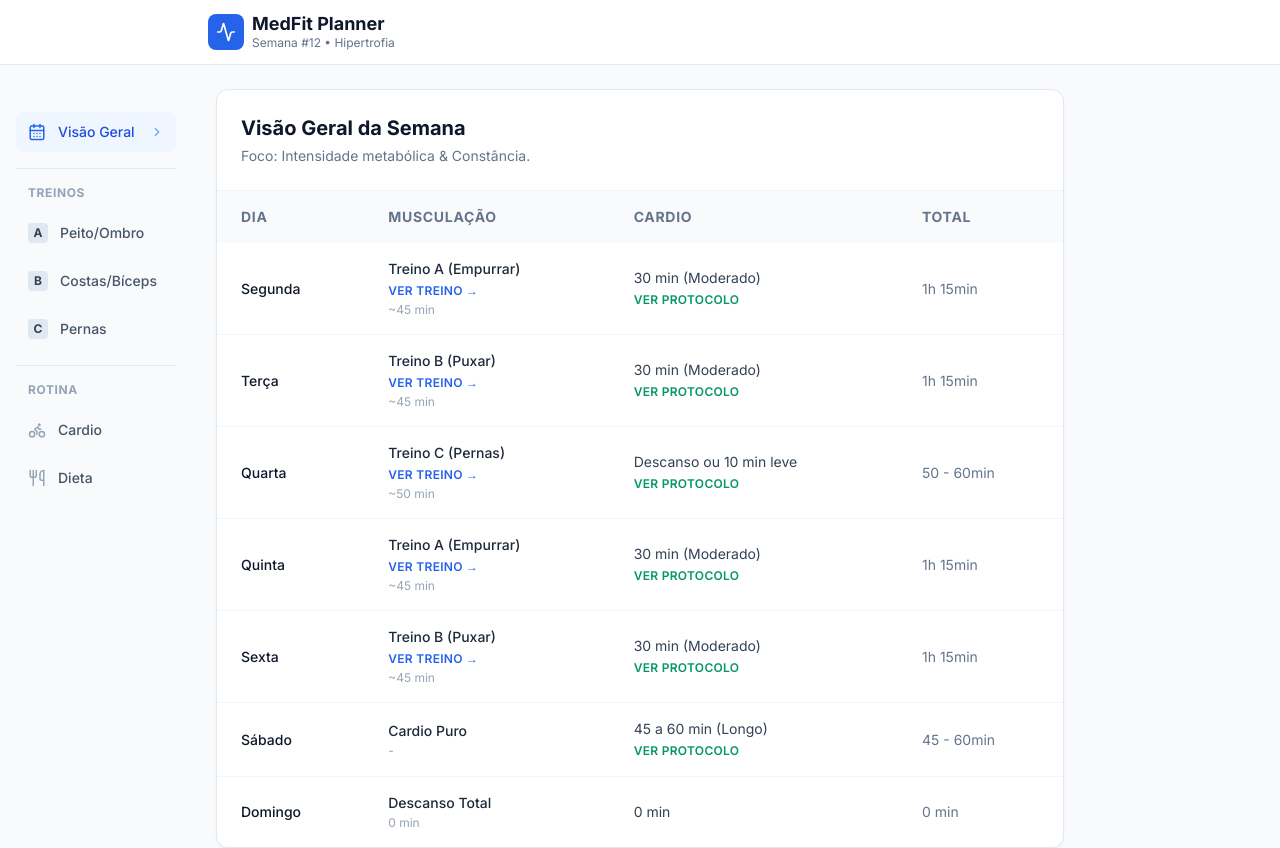
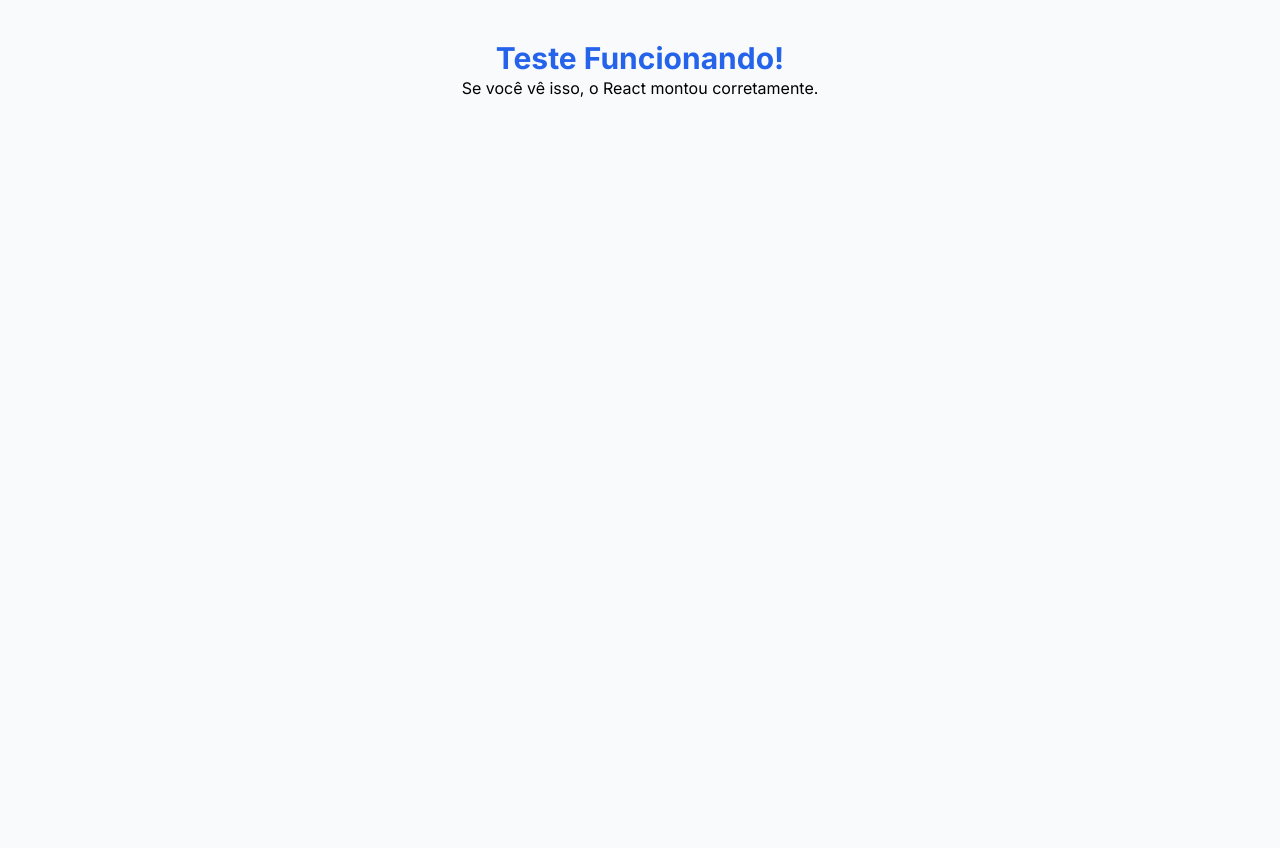
Before and after one commit to brostelDrgnr/acad, a React (Vite) app: page / in a window 1280 px wide. Shown: the top 848 px of the page. After the commit the page ends 800 px from the top, so only its background shows below. Built offline with nearby package versions, Linux system fonts and the light colour scheme.

Commit message:
Update App.tsx

```diff
--- a/App.tsx
+++ b/App.tsx
@@ -1,220 +1,12 @@
-import React, { useEffect, useState } from 'react';
-import { HashRouter, Routes, Route, Link, useLocation } from 'react-router-dom';
-import { WORKOUTS } from './constants';
-import WeeklyOverview from './components/WeeklyOverview';
-import WorkoutCard from './components/WorkoutCard';
-import CardioGuide from './components/CardioGuide';
-import DietGuide from './components/DietGuide';
-import { CalendarDays, Dumbbell, Bike, ChevronRight, Activity, Utensils, X } from 'lucide-react';
+import React from 'react';
 
-const ScrollToTop = () => {
-  const { pathname } = useLocation();
-
-  useEffect(() => {
-    window.scrollTo(0, 0);
-  }, [pathname]);
-
-  return null;
-};
-
-const AppContent: React.FC = () => {
-  const location = useLocation();
-  const currentPath = location.pathname;
-  const [isWorkoutMenuOpen, setIsWorkoutMenuOpen] = useState(false);
-
-  // Close menu when navigating
-  useEffect(() => {
-    setIsWorkoutMenuOpen(false);
-  }, [location.pathname]);
-
-  const isActive = (path: string) => {
-    return currentPath === path;
-  };
-
-  const isWorkoutActive = currentPath.includes('/workout/');
-
-  const getTabClass = (path: string) => {
-    return `flex flex-col items-center justify-center py-2 px-1 rounded-lg transition-all flex-1 relative ${
-      isActive(path)
-        ? 'text-blue-600 font-semibold'
-        : 'text-slate-400 hover:text-slate-600'
-    }`;
-  };
-
+const App = () => {
   return (
-    <div className="min-h-screen bg-slate-50 pb-24 md:pb-10">
-      <ScrollToTop />
-      {/* Top Header */}
-      <header className="bg-white border-b border-slate-200 sticky top-0 z-10">
-        <div className="max-w-4xl mx-auto px-4 h-16 flex items-center justify-between">
-          <div className="flex items-center gap-2">
-            <div className="bg-blue-600 p-2 rounded-lg">
-                <Activity className="text-white w-5 h-5" />
-            </div>
-            <div>
-                <h1 className="text-lg font-bold text-slate-900 leading-tight">MedFit Planner</h1>
-                <p className="text-xs text-slate-500">Semana #12 • Hipertrofia</p>
-            </div>
-          </div>
-
-          {currentPath !== '/' && (
-             <Link
-                to="/"
-                className="text-sm font-medium text-slate-600 hover:text-blue-600 flex items-center gap-1"
-             >
-                Visão Geral
-             </Link>
-          )}
-        </div>
-      </header>
-
-      {/* Main Content Area */}
-      <main className="max-w-4xl mx-auto p-4 md:p-6">
-        <div className="animate-fade-in">
-           <Routes>
-             <Route path="/" element={<WeeklyOverview />} />
-             <Route path="/workout/A" element={<WorkoutCard workout={WORKOUTS.A} />} />
-             <Route path="/workout/B" element={<WorkoutCard workout={WORKOUTS.B} />} />
-             <Route path="/workout/C" element={<WorkoutCard workout={WORKOUTS.C} />} />
-             <Route path="/cardio" element={<CardioGuide />} />
-             <Route path="/diet" element={<DietGuide />} />
-           </Routes>
-        </div>
-      </main>
-
-      {/* Mobile/Bottom Navigation */}
-      {/* Overlay for clicking outside menu */}
-      {isWorkoutMenuOpen && (
-        <div
-          className="fixed inset-0 bg-black/20 z-20 md:hidden"
-          onClick={() => setIsWorkoutMenuOpen(false)}
-        />
-      )}
-
-      <div className="fixed bottom-0 left-0 right-0 bg-white border-t border-slate-200 px-4 py-2 md:hidden z-30 shadow-[0_-4px_6px_-1px_rgba(0,0,0,0.05)]">
-        {/* Workout Menu Popup */}
-        <div className={`absolute bottom-full left-0 right-0 p-4 transition-all duration-300 transform origin-bottom ${isWorkoutMenuOpen ? 'translate-y-0 opacity-100 scale-100' : 'translate-y-4 opacity-0 scale-95 pointer-events-none'}`}>
-             <div className="bg-white rounded-2xl shadow-xl border border-slate-100 p-3 max-w-sm mx-auto">
-                 <div className="flex justify-between items-center mb-2 px-1">
-                     <span className="text-xs font-bold text-slate-400 uppercase tracking-wider">Selecione o Treino</span>
-                     <button onClick={() => setIsWorkoutMenuOpen(false)} className="text-slate-400">
-                         <X size={16} />
-                     </button>
-                 </div>
-                 <div className="grid grid-cols-3 gap-3">
-                    <Link to="/workout/A" className="flex flex-col items-center justify-center p-3 bg-blue-50 rounded-xl border border-blue-100 active:bg-blue-100">
-                        <span className="font-black text-2xl text-blue-700 leading-none mb-1">A</span>
-                        <span className="text-[10px] font-bold text-blue-600 uppercase">Push</span>
-                    </Link>
-                    <Link to="/workout/B" className="flex flex-col items-center justify-center p-3 bg-indigo-50 rounded-xl border border-indigo-100 active:bg-indigo-100">
-                        <span className="font-black text-2xl text-indigo-700 leading-none mb-1">B</span>
-                        <span className="text-[10px] font-bold text-indigo-600 uppercase">Pull</span>
-                    </Link>
-                    <Link to="/workout/C" className="flex flex-col items-center justify-center p-3 bg-emerald-50 rounded-xl border border-emerald-100 active:bg-emerald-100">
-                        <span className="font-black text-2xl text-emerald-700 leading-none mb-1">C</span>
-                        <span className="text-[10px] font-bold text-emerald-600 uppercase">Legs</span>
-                    </Link>
-                 </div>
-             </div>
-        </div>
-
-        <div className="flex justify-between items-center max-w-sm mx-auto">
-          <Link to="/" className={getTabClass('/')}>
-            <CalendarDays size={22} className={isActive('/') ? 'stroke-[2.5px]' : 'stroke-2'} />
-            <span className="text-[10px] font-medium mt-1">Visão</span>
-          </Link>
-
-          <button
-            onClick={() => setIsWorkoutMenuOpen(!isWorkoutMenuOpen)}
-            className={`flex flex-col items-center justify-center py-2 px-1 rounded-lg transition-all flex-1 ${
-                isWorkoutActive || isWorkoutMenuOpen ? 'text-blue-600 font-semibold' : 'text-slate-400'
-            }`}
-          >
-            <Dumbbell size={22} className={isWorkoutActive || isWorkoutMenuOpen ? 'stroke-[2.5px]' : 'stroke-2'} />
-            <span className="text-[10px] font-medium mt-1">Treinos</span>
-          </button>
-
-          <Link to="/cardio" className={getTabClass('/cardio')}>
-            <Bike size={22} className={isActive('/cardio') ? 'stroke-[2.5px]' : 'stroke-2'} />
-            <span className="text-[10px] font-medium mt-1">Cardio</span>
-          </Link>
-
-          <Link to="/diet" className={getTabClass('/diet')}>
-            <Utensils size={22} className={isActive('/diet') ? 'stroke-[2.5px]' : 'stroke-2'} />
-            <span className="text-[10px] font-medium mt-1">Dieta</span>
-          </Link>
-        </div>
-      </div>
-
-       {/* Desktop Sidebar Navigation (Hidden on mobile) */}
-       <div className="hidden md:block fixed top-24 left-[max(0px,calc(50%-45rem))] w-48 p-4">
-          <nav className="flex flex-col gap-2">
-            <NavButton
-                active={isActive('/')}
-                to="/"
-                icon={<CalendarDays size={18} />}
-                label="Visão Geral"
-            />
-            <div className="h-px bg-slate-200 my-2"></div>
-            <p className="text-xs font-bold text-slate-400 uppercase tracking-wider px-3 mb-1">Treinos</p>
-            <NavButton
-                active={isActive('/workout/A')}
-                to="/workout/A"
-                icon={<div className="w-5 h-5 bg-slate-200 rounded text-xs flex items-center justify-center font-bold text-slate-700">A</div>}
-                label="Peito/Ombro"
-            />
-            <NavButton
-                active={isActive('/workout/B')}
-                to="/workout/B"
-                icon={<div className="w-5 h-5 bg-slate-200 rounded text-xs flex items-center justify-center font-bold text-slate-700">B</div>}
-                label="Costas/Bíceps"
-            />
-            <NavButton
-                active={isActive('/workout/C')}
-                to="/workout/C"
-                icon={<div className="w-5 h-5 bg-slate-200 rounded text-xs flex items-center justify-center font-bold text-slate-700">C</div>}
-                label="Pernas"
-            />
-             <div className="h-px bg-slate-200 my-2"></div>
-             <p className="text-xs font-bold text-slate-400 uppercase tracking-wider px-3 mb-1">Rotina</p>
-             <NavButton
-                active={isActive('/cardio')}
-                to="/cardio"
-                icon={<Bike size={18} />}
-                label="Cardio"
-            />
-            <NavButton
-                active={isActive('/diet')}
-                to="/diet"
-                icon={<Utensils size={18} />}
-                label="Dieta"
-            />
-          </nav>
-       </div>
+    <div className="p-10 text-center">
+      <h1 className="text-3xl font-bold text-blue-600">Teste Funcionando!</h1>
+      <p>Se você vê isso, o React montou corretamente.</p>
     </div>
   );
 };
 
-// Helper for desktop nav
-const NavButton = ({ active, to, icon, label }: { active: boolean, to: string, icon: React.ReactNode, label: string }) => (
-    <Link
-        to={to}
-        className={`flex items-center gap-3 px-3 py-2.5 rounded-lg text-sm font-medium w-full transition-colors ${
-            active ? 'bg-blue-50 text-blue-700' : 'text-slate-600 hover:bg-slate-50'
-        }`}
-    >
-        <span className={active ? 'text-blue-600' : 'text-slate-400'}>{icon}</span>
-        {label}
-        {active && <ChevronRight size={14} className="ml-auto text-blue-400" />}
-    </Link>
-)
-
-const App: React.FC = () => {
-  return (
-    <HashRouter>
-      <AppContent />
-    </HashRouter>
-  );
-};
-
 export default App;
```
